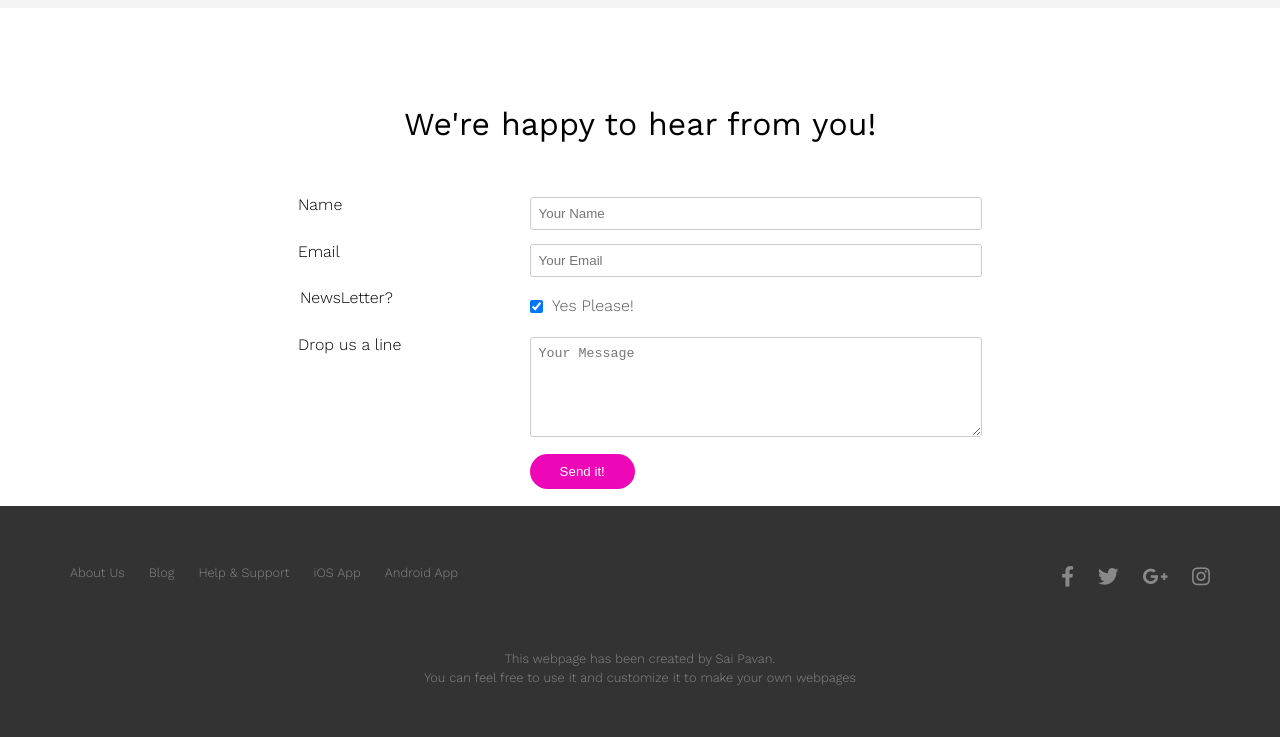
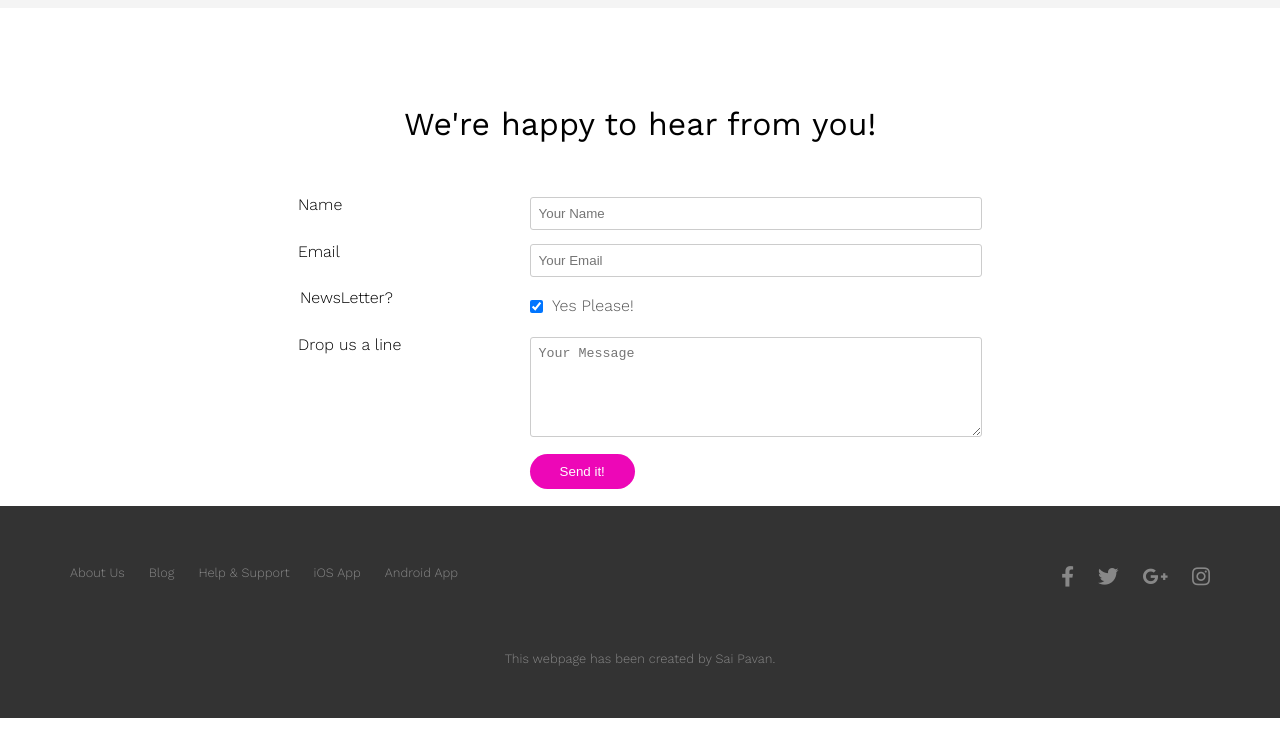
Before and after one commit to Alphastormaniac/DigiSolve, a plain HTML site: page Digisolve/index.html in a window 1280 px wide. Shown: the part 4524-5261 px from the top of the page. Drawn offline with nearby package versions, Linux system fonts and the light colour scheme.

Commit message:
updated: index

```diff
--- a/Digisolve/index.html
+++ b/Digisolve/index.html
@@ -310,8 +310,7 @@
         </div>
     </div>
     <div class="last-foot">
-        <p>This webpage has been created by Sai Pavan.<br>
-		You can feel free to use it and customize it to make your own webpages</p>
+        <p>This webpage has been created by Sai Pavan.</p>
     </div>
 </footer>
 <script src="https://ajax.googleapis.com/ajax/libs/jquery/3.6.0/jquery.min.js"></script>
```
